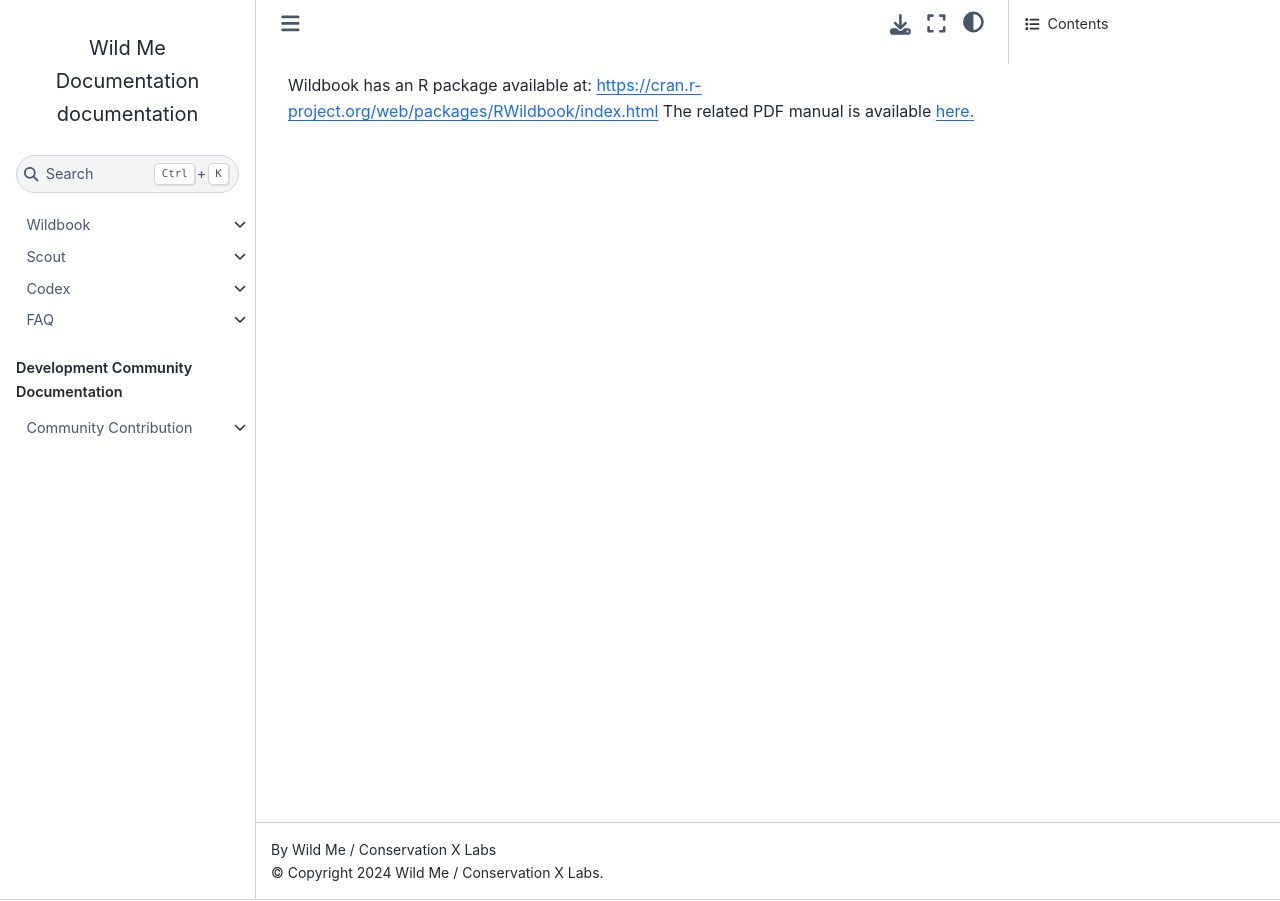
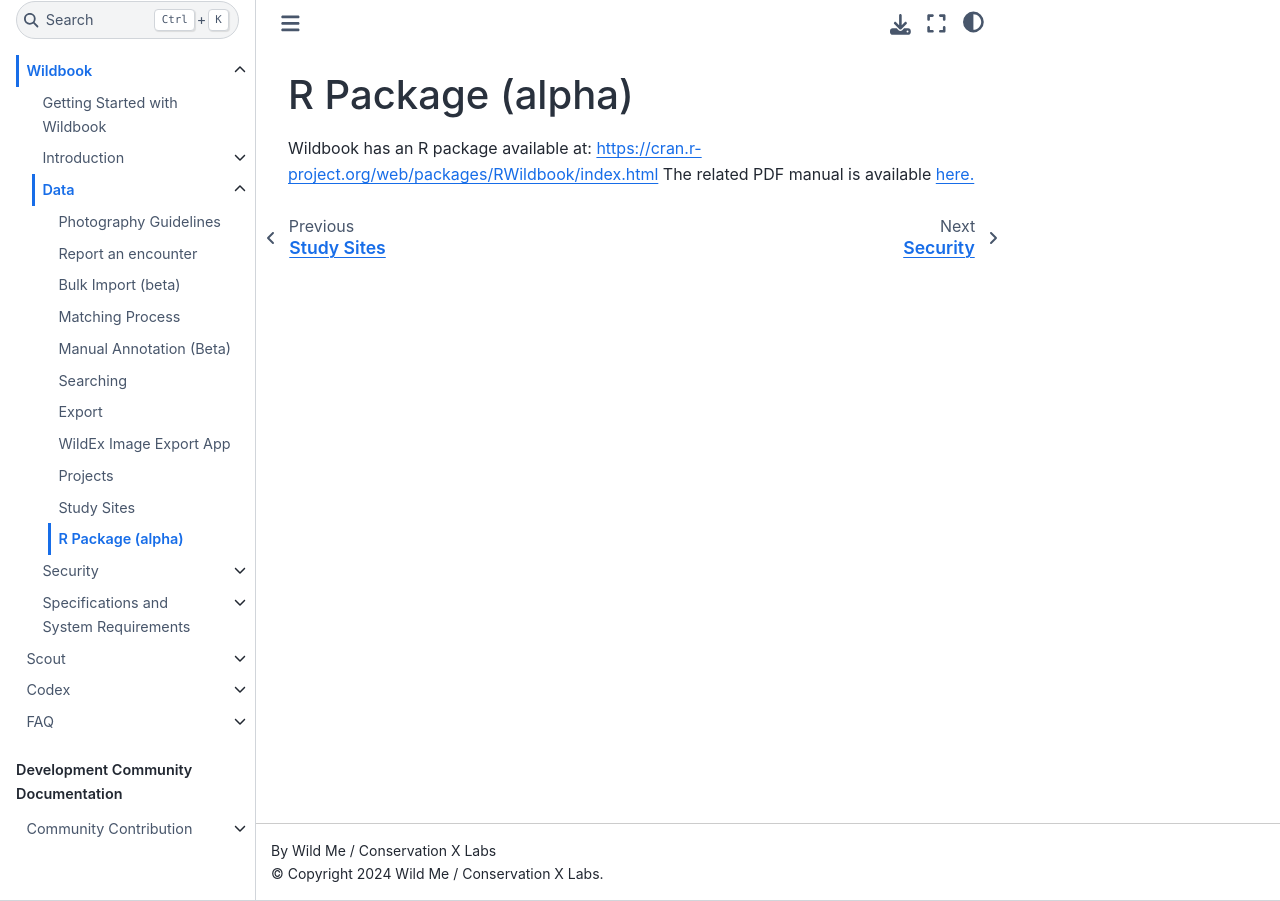
Before and after one commit to WildMeOrg/wildbook-docs, a Sphinx documentation site: the page built from docs/Wildbook/Data/R-Package-alpha.md, in a window 1280 px wide. Built offline with Sphinx 7.4.7 and the Sphinx Book theme 1.1.4, drawn with Linux system fonts in a browser that asks for light colours.

Commit message:
Wildbook Product TOC

```diff
--- a/docs/Wildbook/Data/R-Package-alpha.md
+++ b/docs/Wildbook/Data/R-Package-alpha.md
@@ -1,2 +1,4 @@
+# R Package (alpha)
+
 Wildbook has an R package available at: [https://cran.r-project.org/web/packages/RWildbook/index.html](https://cran.r-project.org/web/packages/RWildbook/index.html)
 The related PDF manual is available [here.](https://cran.r-project.org/web/packages/RWildbook/RWildbook.pdf)
--- /dev/null
+++ b/docs/Wildbook/Data/index.rst
@@ -0,0 +1,17 @@
+Data
+======================================
+
+.. toctree::
+   :maxdepth: 1
+
+   Photography-Guidelines
+   Report-Encounter
+   Bulk-Import-beta
+   Matching-Process
+   Manual-Annotation-beta
+   Search
+   Data-Exports
+   WildEx-Image-Export-App
+   Projects
+   Study-Sites
+   R-Package-alpha
--- /dev/null
+++ b/docs/Wildbook/Specifications-and-System-Requirements/index.rst
@@ -0,0 +1,9 @@
+Specifications and System Requirements
+======================================
+
+.. toctree::
+   :maxdepth: 1
+
+   Specifications-and-System-Requirements
+   System-Configuration
+   Unsupported-Developer-Tools
```
Also changed, not shown: docs/Wildbook/Introduction/Overview.md (deleted, +0 -142 lines), docs/Wildbook/Introduction/index.rst (added, +13 -0 lines), docs/Wildbook/Security/Silo-Security/index.rst (added, +13 -0 lines), docs/Wildbook/Security/index.rst (added, +9 -0 lines), docs/Wildbook/index.rst (+4 -4 lines), docs/Wildbook/Introduction/Introduction.md (renamed from docs/Wildbook/Introduction.md), docs/Wildbook/Security/Security.md (renamed from docs/Wildbook/Security.md), docs/Wildbook/Security/Silo-Security/Silo-Security.md (renamed from docs/Wildbook/Security/Silo-Security.md), docs/Wildbook/Specifications-and-System-Requirements/Specifications-and-System-Requirements.md (renamed from docs/Wildbook/Specifications-and-System-Requirements.md).
